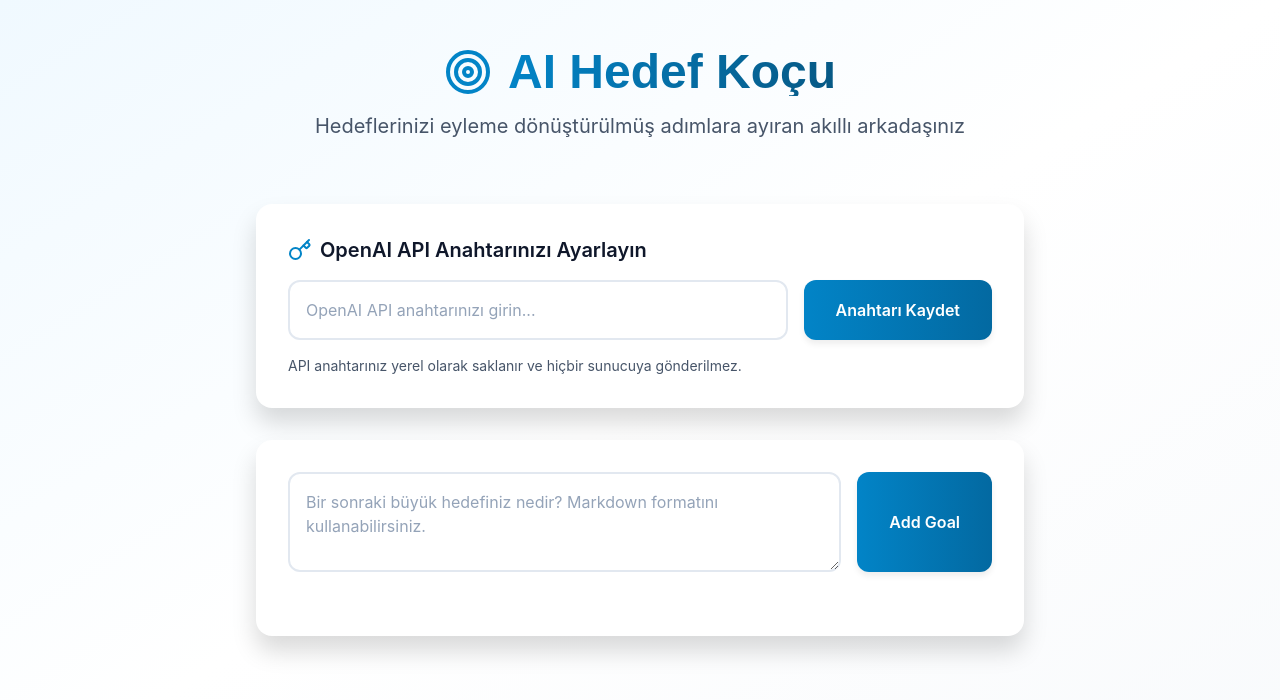
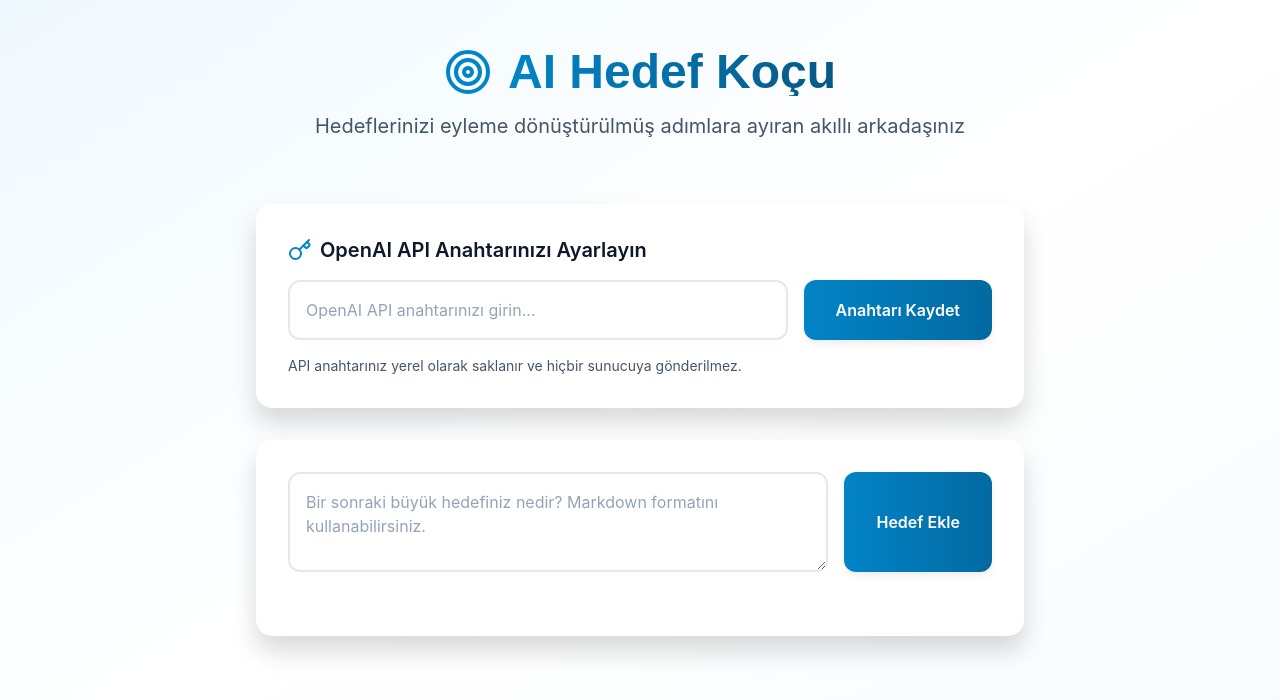
Before and after one commit to pitonworks/basarikocu, a React (Create React App) app in the folder frontend/: page / in a window 1280 px wide. Shown: the top 700 px of the page. Built offline with nearby package versions, Linux system fonts and the light colour scheme.

Commit message:
auto-commit for 0a0e54e0-92a9-49cb-8966-5f3895087b39

```diff
--- a/frontend/src/App.js
+++ b/frontend/src/App.js
@@ -280,7 +280,7 @@ Note: Use markdown formatting for emphasis (*italic*) and **bold** text. Keep re
                 disabled={loading}
                 className="px-8 py-4 bg-gradient-to-r from-primary-600 to-primary-700 text-white rounded-xl hover:from-primary-700 hover:to-primary-800 transition-all disabled:opacity-50 font-semibold shadow-soft-md hover:shadow-soft-xl"
               >
-                Add Goal
+                Hedef Ekle
               </button>
             </div>
 
```
